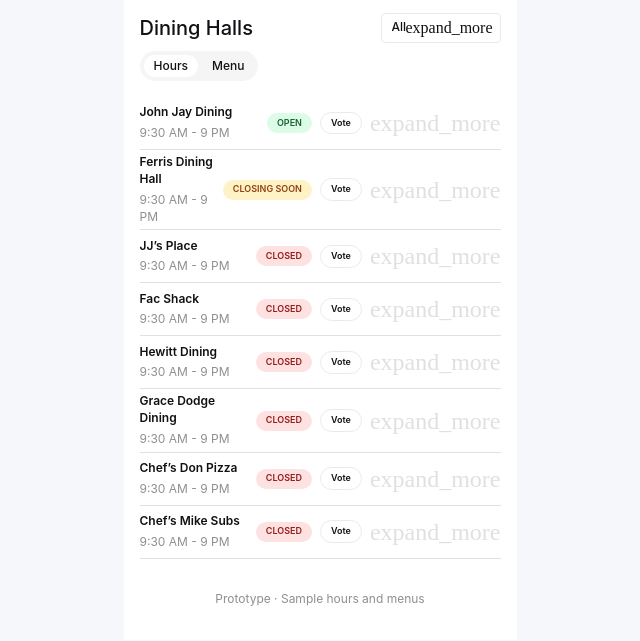
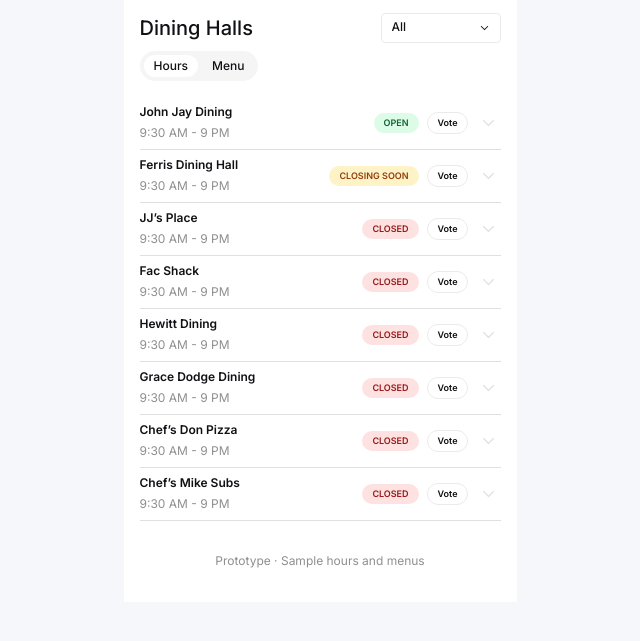
Before and after one commit to htetaunglin1151/lionhour, a plain HTML site: page index.html in a window 1280 px wide. Shown: the part 217-858 px from the top of the page, without its empty margins (320-960 px from the left). After the commit the page ends 820 px from the top, so only its background shows below. Drawn offline with Linux system fonts and the light colour scheme; the site is published under a folder, as on GitHub Pages, so addresses that start at the root find nothing.

Commit message:
Update font-face URLs to relative paths

```diff
--- a/styles.css
+++ b/styles.css
@@ -1,8 +1,8 @@
-@font-face { font-family: Inter; src: url('/assets/inter-regular.ttf') format('truetype'); font-weight: 400; font-display: swap; }
-@font-face { font-family: Inter; src: url('/assets/inter-medium.ttf') format('truetype'); font-weight: 500; font-display: swap; }
-@font-face { font-family: Inter; src: url('/assets/inter-semibold.ttf') format('truetype'); font-weight: 600; font-display: swap; }
-@font-face { font-family: Marcellus; src: url('/assets/marcellus.ttf') format('truetype'); font-weight: 400; font-display: swap; }
-@font-face { font-family: 'Material Symbols Outlined'; src: url('/assets/material-symbols.ttf') format('truetype'); font-weight: 300; font-display: block; }
+@font-face { font-family: Inter; src: url('./assets/inter-regular.ttf') format('truetype'); font-weight: 400; font-display: swap; }
+@font-face { font-family: Inter; src: url('./assets/inter-medium.ttf') format('truetype'); font-weight: 500; font-display: swap; }
+@font-face { font-family: Inter; src: url('./assets/inter-semibold.ttf') format('truetype'); font-weight: 600; font-display: swap; }
+@font-face { font-family: Marcellus; src: url('./assets/marcellus.ttf') format('truetype'); font-weight: 400; font-display: swap; }
+@font-face { font-family: 'Material Symbols Outlined'; src: url('./assets/material-symbols.ttf') format('truetype'); font-weight: 300; font-display: block; }
 * { box-sizing: border-box; }
 body { margin: 0; color: var(--color-ink); background: var(--color-canvas); font-family: var(--font-body); font-size: var(--font-size-body); line-height: var(--line-normal); }
 button, select { font: inherit; color: inherit; }
```
